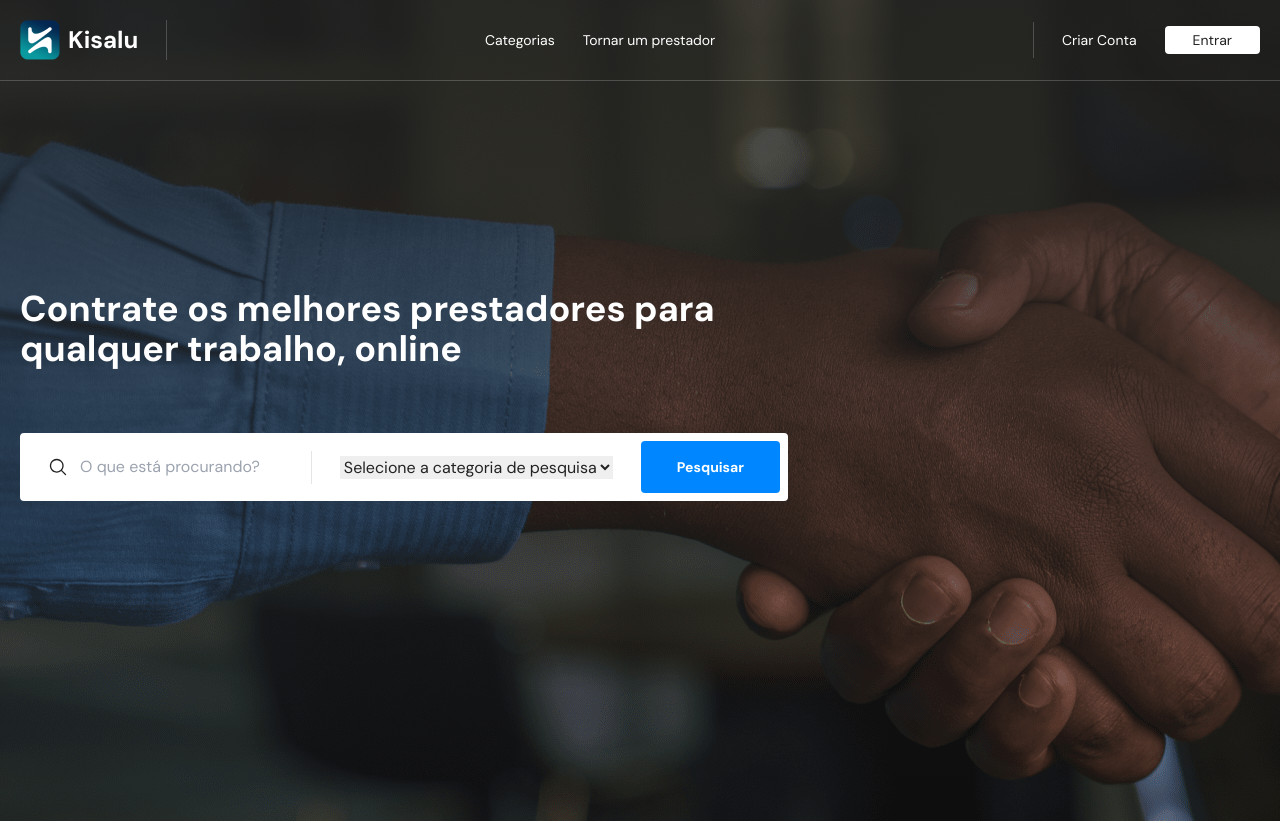
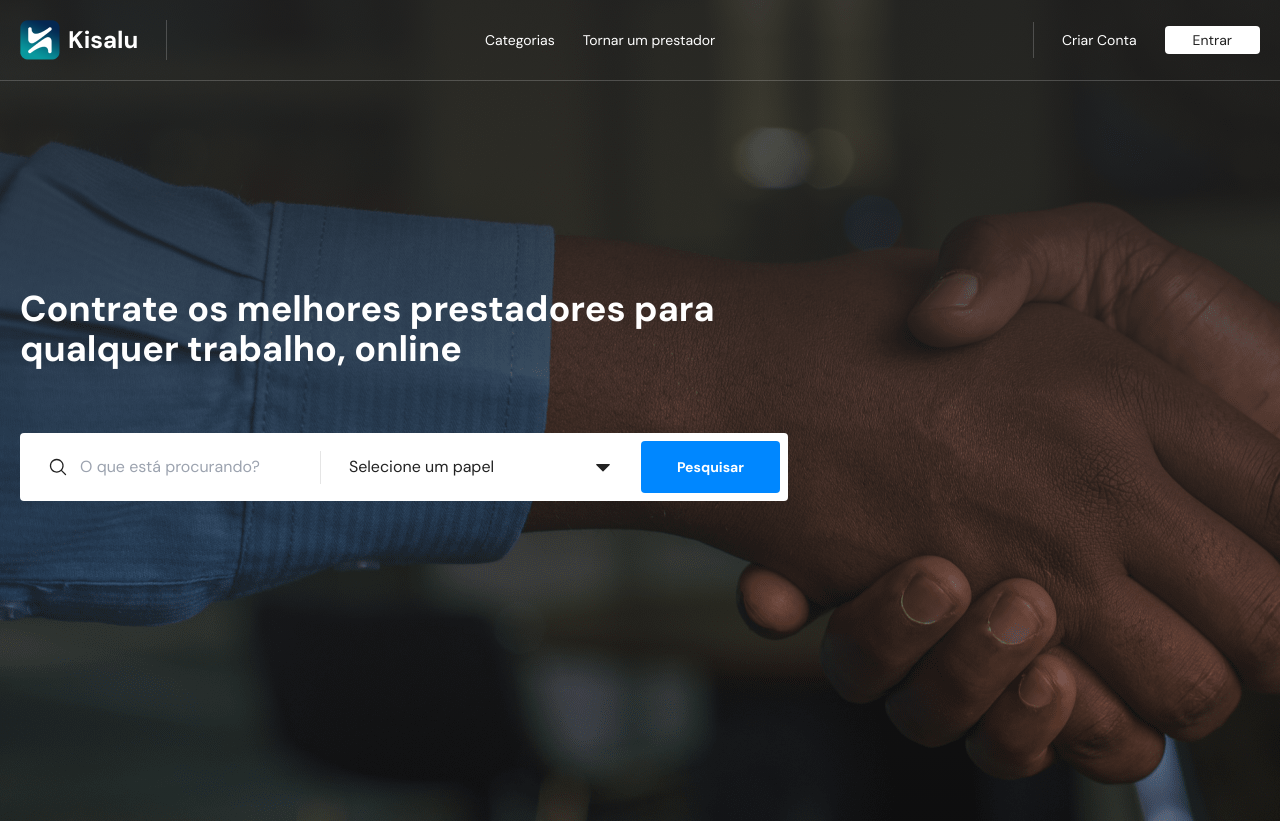
Before and after one commit to rafaelwillen/kisalu-web, a Next.js app: page / in a window 1280 px wide. Shown: the top 823 px of the page. Built offline with nearby package versions, Linux system fonts and the light colour scheme.

Commit message:
Create the home search select component

```diff
--- a/src/components/pages/home/Header.tsx
+++ b/src/components/pages/home/Header.tsx
@@ -1,6 +1,7 @@
 import { MagnifyingGlass } from "@phosphor-icons/react";
 import { Container } from "../common";
 import Navbar from "../common/Navbar";
+import HomeSelectRole from "./HomeSelectRole";
 
 export default function Header() {
   return (
@@ -41,14 +42,9 @@ export default function Header() {
                 placeholder="O que está procurando?"
               />
             </div>
-            {/* TODO: Add radix select */}
-            <select name="" id="">
-              <option value="1">Selecione a categoria de pesquisa</option>
-              <option value="2">Lorem ipsum dolor sit.</option>
-              <option value="3">Lorem ipsum dolor sit.</option>
-              <option value="4">Lorem ipsum dolor sit.</option>
-              <option value="5">Lorem ipsum dolor sit.</option>
-            </select>
+            <div className="flex-1">
+              <HomeSelectRole />
+            </div>
             {/* TODO: Refactor this to be a component */}
             <button className="bg-primary-600 font-bold text-sm py-4 rounded duration-300 hover:bg-primary-500 px-9 text-white">
               Pesquisar
--- /dev/null
+++ b/src/components/pages/home/HomeSelectRole.tsx
@@ -0,0 +1,38 @@
+import { homeSearchSelectRole } from "@/utils/constants/selectOptions";
+import { CaretDown, Check } from "@phosphor-icons/react";
+import * as Select from "@radix-ui/react-select";
+
+export default function HomeSelectRole() {
+  return (
+    <Select.Root>
+      <Select.Trigger className="flex items-center justify-between w-full outline-none">
+        <Select.Value placeholder="Selecione um papel" />
+        <Select.Icon>
+          <CaretDown weight="fill" className="text-text-200" size={20} />
+        </Select.Icon>
+      </Select.Trigger>
+      <Select.Portal>
+        <Select.Content
+          className="overflow-hidden bg-white rounded-md shadow-lg w-[--radix-select-trigger-width]"
+          position="popper"
+          sideOffset={30}
+        >
+          <Select.Viewport className="p-1">
+            {homeSearchSelectRole.map(({ label, value }) => (
+              <Select.Item
+                value={value}
+                key={value}
+                className="flex items-center py-2 pr-8 pl-6 relative select-none outline-none hover:bg-primary-600 hover:text-white cursor-pointer duration-100"
+              >
+                <Select.ItemText>{label}</Select.ItemText>
+                <Select.ItemIndicator className="absolute left-0 w-6">
+                  <Check size={20} />
+                </Select.ItemIndicator>
+              </Select.Item>
+            ))}
+          </Select.Viewport>
+        </Select.Content>
+      </Select.Portal>
+    </Select.Root>
+  );
+}
--- /dev/null
+++ b/src/utils/constants/selectOptions.ts
@@ -0,0 +1,19 @@
+export type SelectOption = {
+  value: string;
+  label: string;
+};
+
+export const homeSearchSelectRole: SelectOption[] = [
+  {
+    value: "service",
+    label: "Serviço",
+  },
+  {
+    value: "project",
+    label: "Projecto",
+  },
+  {
+    value: "provider",
+    label: "Prestador",
+  },
+];
```
